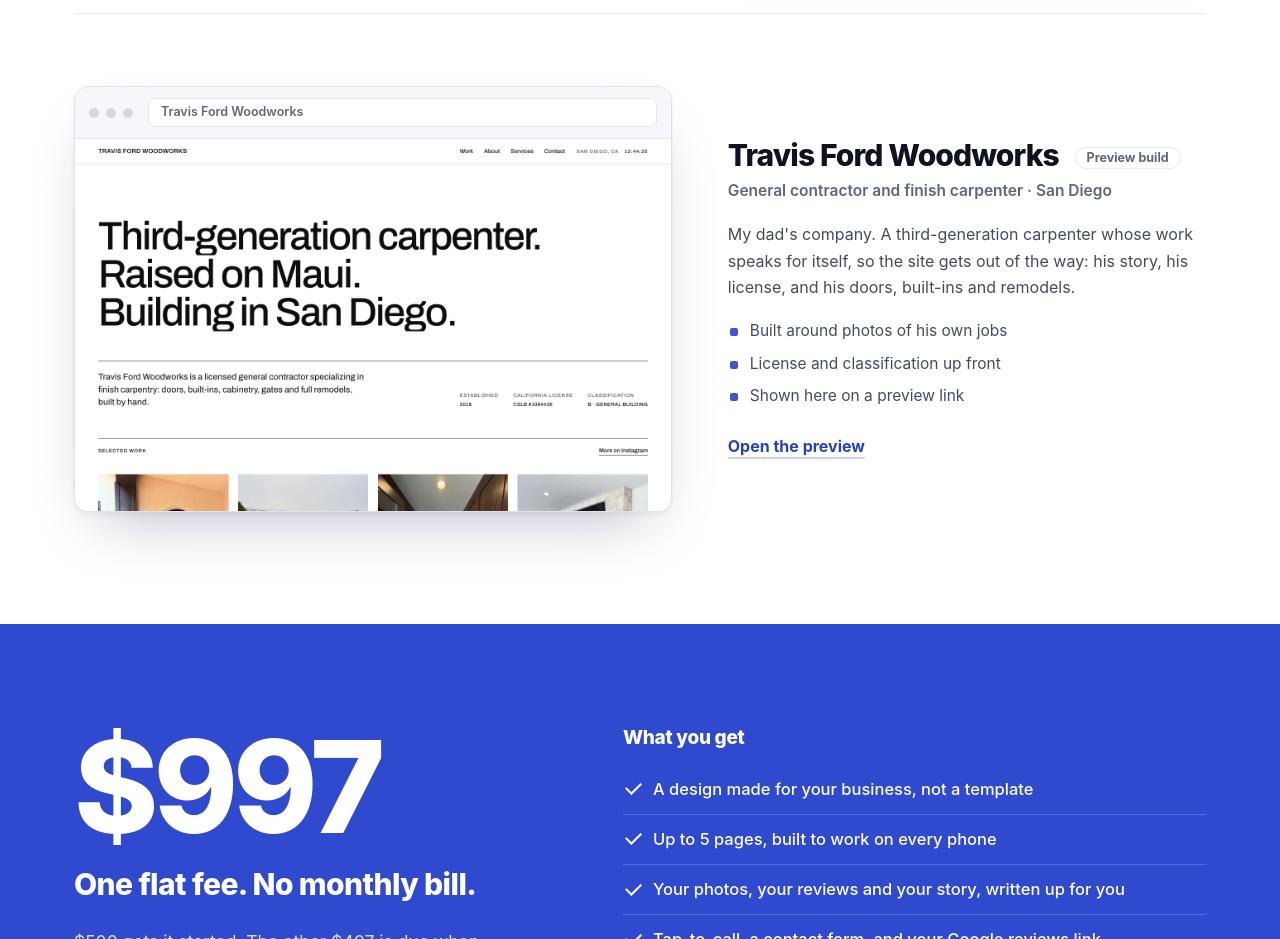
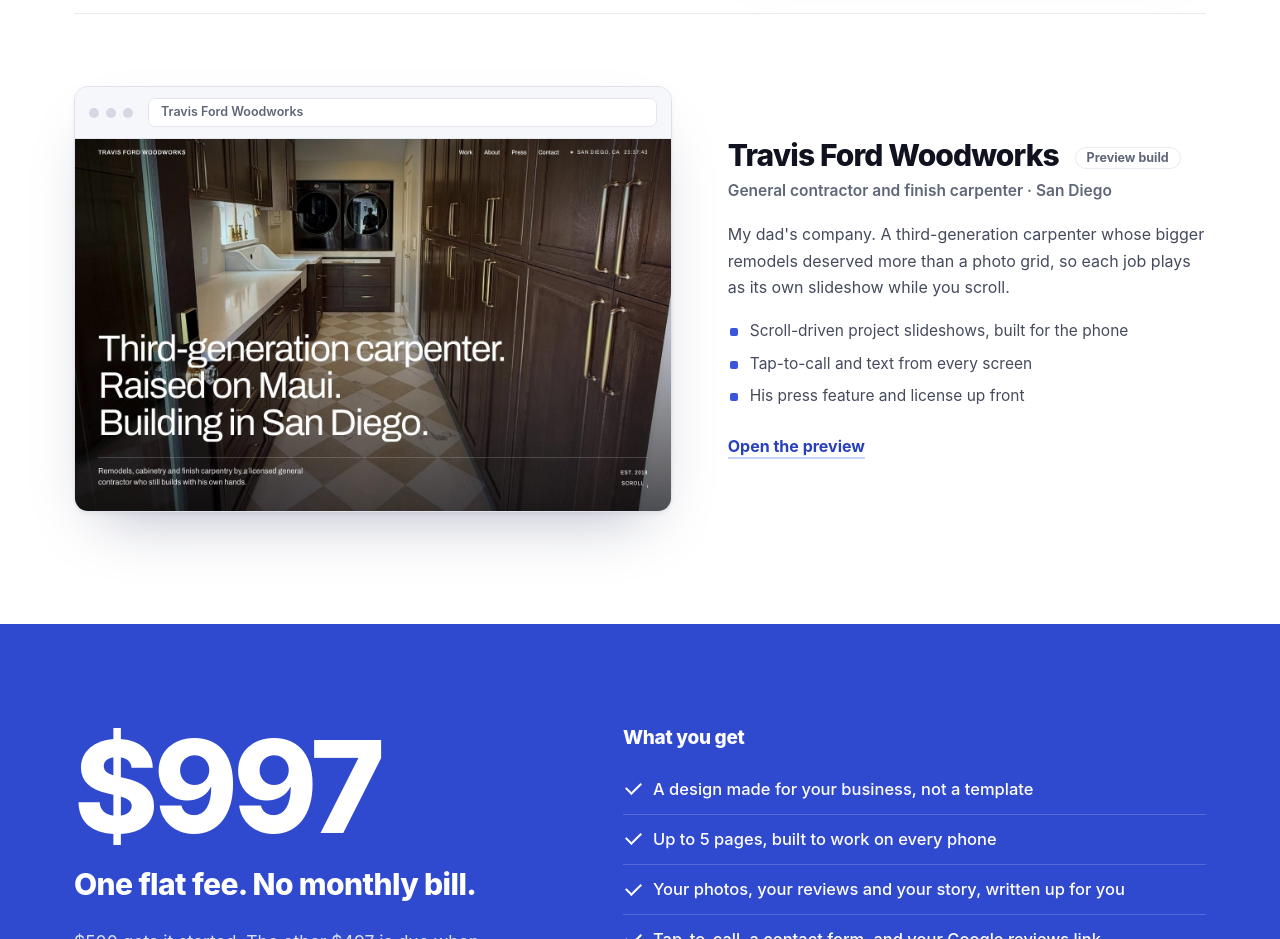
Before and after one commit to ethannnford/boazcore, a plain HTML site: page sites/index.html in a window 1280 px wide. Shown: the part 2060-2999 px from the top of the page. Drawn offline with Linux system fonts and the light colour scheme.

Commit message:
Boaz Websites: refresh the Travis Ford card for the v2 site
New screenshot of the redesigned preview and copy that describes the
scroll-driven project slideshows.

Co-Authored-By: Claude Opus 5.5 <noreply@anthropic.com>

```diff
--- a/sites/index.html
+++ b/sites/index.html
@@ -237,15 +237,15 @@ FORM: single long page, work-first; extension of an established world, shaped di
 
   <article class="site">
     <a class="frame shot" href="/preview/travisford/" target="_blank" rel="noopener"><div class="bar"><i></i><i></i><i></i><span>Travis Ford Woodworks</span></div>
-      <img src="img/travisford.jpg" width="1440" height="900" loading="lazy" alt="Travis Ford Woodworks website"></a>
+      <img src="img/travisford-v2.jpg" width="1440" height="900" loading="lazy" alt="Travis Ford Woodworks website: a remodeled laundry room photo behind the headline Third-generation carpenter. Raised on Maui. Building in San Diego."></a>
     <div>
       <h3>Travis Ford Woodworks <span class="tag">Preview build</span></h3>
       <p class="who">General contractor and finish carpenter · San Diego</p>
-      <p>My dad's company. A third-generation carpenter whose work speaks for itself, so the site gets out of the way: his story, his license, and his doors, built-ins and remodels.</p>
+      <p>My dad's company. A third-generation carpenter whose bigger remodels deserved more than a photo grid, so each job plays as its own slideshow while you scroll.</p>
       <ul>
-        <li>Built around photos of his own jobs</li>
-        <li>License and classification up front</li>
-        <li>Shown here on a preview link</li>
+        <li>Scroll-driven project slideshows, built for the phone</li>
+        <li>Tap-to-call and text from every screen</li>
+        <li>His press feature and license up front</li>
       </ul>
       <a class="textlink" href="/preview/travisford/" target="_blank" rel="noopener">Open the preview</a>
     </div>
```
Also changed, not shown: sites/img/travisford-v2.jpg (added), sites/img/travisford.jpg (deleted).
